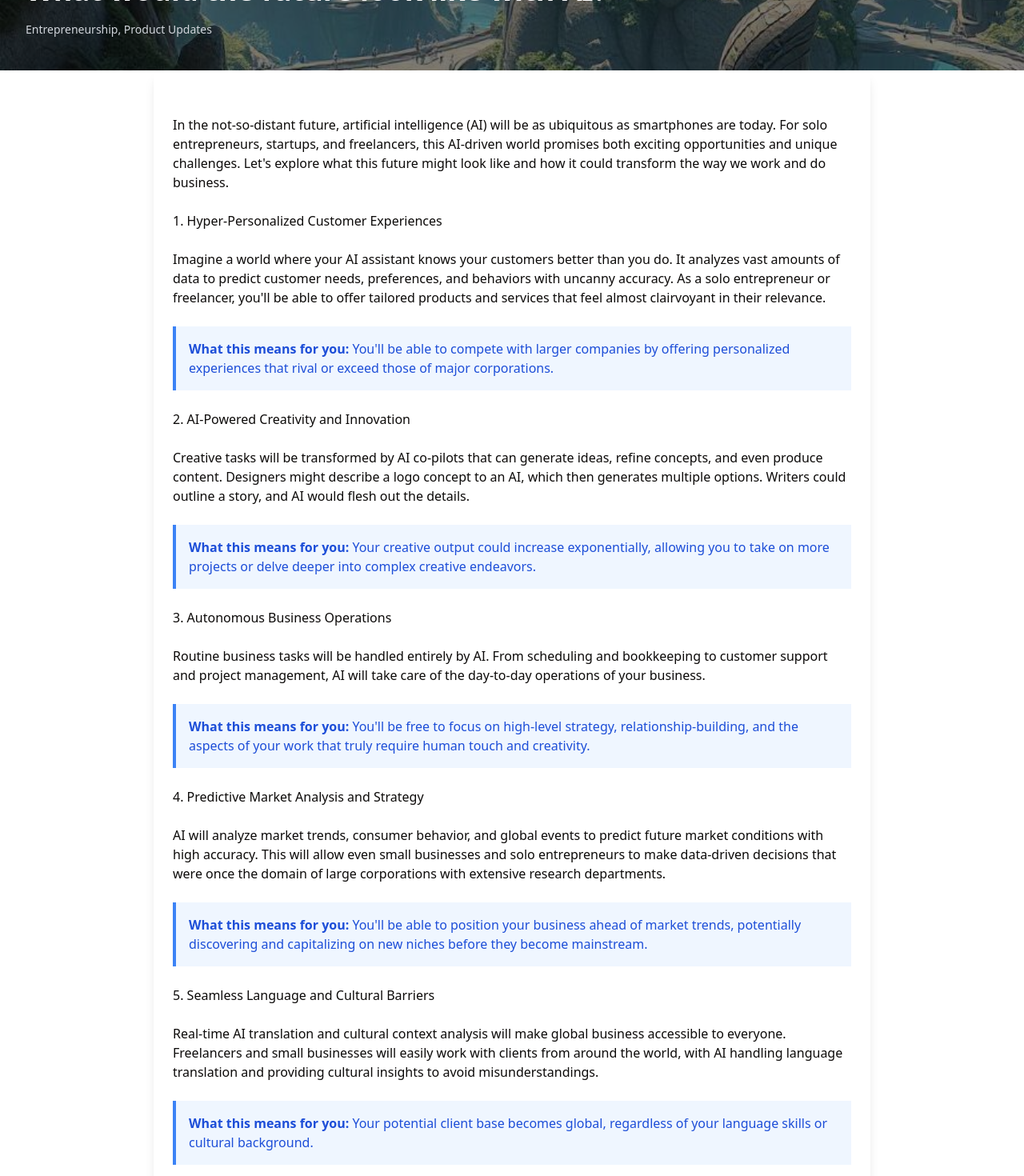
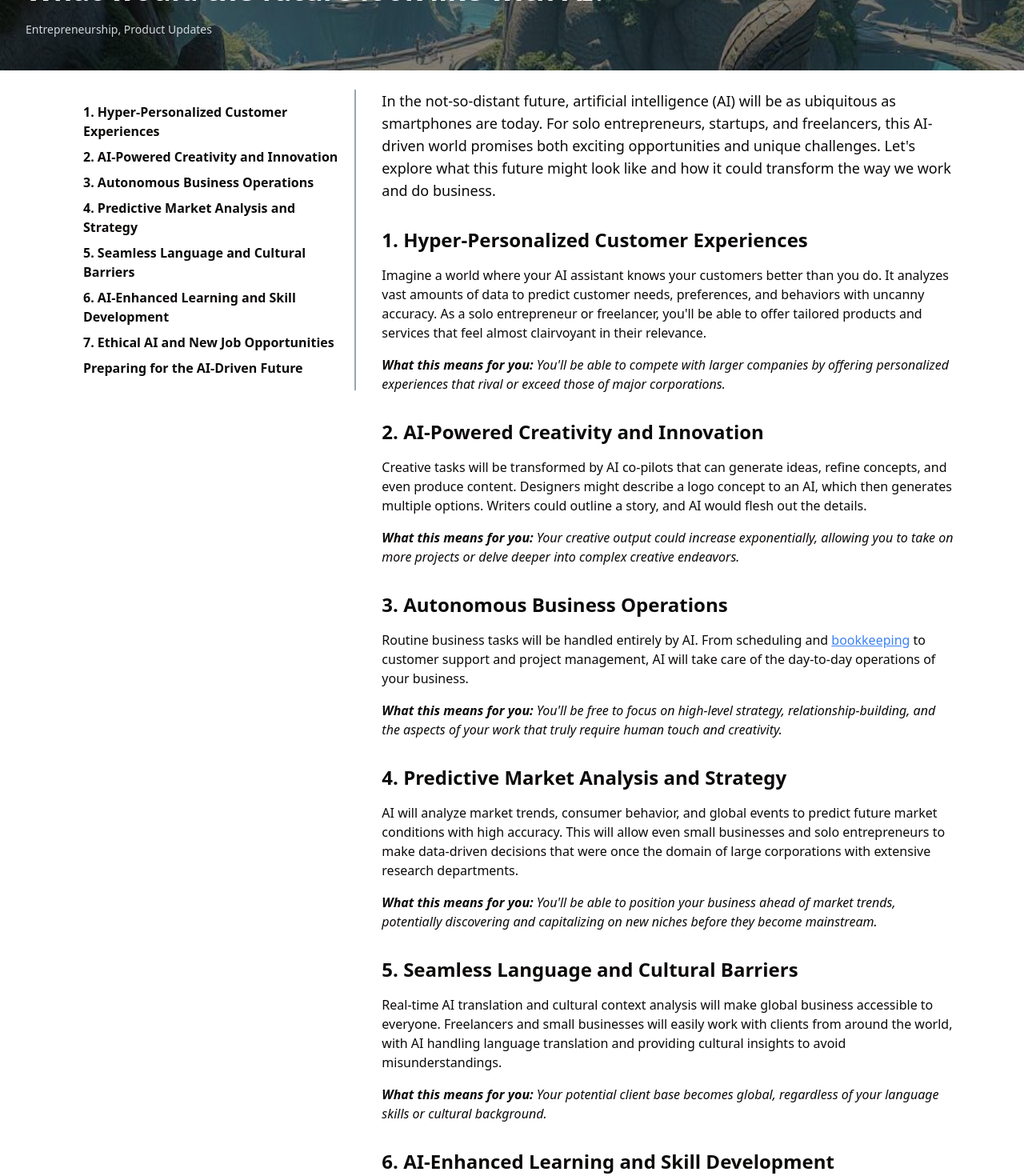
Before and after one commit to mikeling-dev/solohub, a Next.js app: page /blog/what-would-the-future-look-like-with-ai in a window 1280 px wide. Shown: the part 380-1850 px from the top of the page at 80% size. Built offline with nearby package versions, Linux system fonts and the light colour scheme.

Commit message:
future with ai blog post styling and background color

```diff
--- a/src/app/blog/what-would-the-future-look-like-with-ai/page.tsx
+++ b/src/app/blog/what-would-the-future-look-like-with-ai/page.tsx
@@ -26,10 +26,57 @@ export default function BlogPost({ params }: { params: { id: string } }) {
           </div>
         </div>
       </div>
-      <div className="max-w-4xl mx-auto p-6 bg-white shadow-lg rounded-lg">
-        <div className="prose prose-lg max-w-none mt-8">
-          <main className="space-y-6">
-            <p>
+
+      <div className="max-w-6xl mx-auto p-6">
+        <div className="flex flex-col md:flex-row gap-8">
+          <aside className="md:w-1/3">
+            <nav className="bg-secondary md:bg-transparent md:border-r-2 rounded-lg md:rounded-none border-gray-400 p-4 sticky top-4 md:top-8">
+              <ul className="space-y-2 font-semibold">
+                <li>
+                  <a href="#hyper-personalized" className=" hover:underline">
+                    1. Hyper-Personalized Customer Experiences
+                  </a>
+                </li>
+                <li>
+                  <a href="#ai-powered" className=" hover:underline">
+                    2. AI-Powered Creativity and Innovation
+                  </a>
+                </li>
+                <li>
+                  <a href="#autonomous-business" className=" hover:underline">
+                    3. Autonomous Business Operations
+                  </a>
+                </li>
+                <li>
+                  <a href="#predictive-market" className=" hover:underline">
+                    4. Predictive Market Analysis and Strategy
+                  </a>
+                </li>
+                <li>
+                  <a href="#seemless-language" className=" hover:underline">
+                    5. Seamless Language and Cultural Barriers
+                  </a>
+                </li>
+                <li>
+                  <a href="#ai-enhanced" className=" hover:underline">
+                    6. AI-Enhanced Learning and Skill Development
+                  </a>
+                </li>
+                <li>
+                  <a href="#ethical-ai" className=" hover:underline">
+                    7. Ethical AI and New Job Opportunities
+                  </a>
+                </li>
+                <li>
+                  <a href="#preparing-for" className=" hover:underline">
+                    Preparing for the AI-Driven Future
+                  </a>
+                </li>
+              </ul>
+            </nav>
+          </aside>
+          <main className="prose max-w-none md:w-2/3">
+            <p className="text-lg">
               In the not-so-distant future, artificial intelligence (AI) will be
               as ubiquitous as smartphones are today. For solo entrepreneurs,
               startups, and freelancers, this AI-driven world promises both
@@ -38,7 +85,12 @@ export default function BlogPost({ params }: { params: { id: string } }) {
               work and do business.
             </p>
 
-            <h2>1. Hyper-Personalized Customer Experiences</h2>
+            <h2
+              id="hyper-personalized"
+              className="text-2xl font-bold mt-8 mb-4"
+            >
+              1. Hyper-Personalized Customer Experiences
+            </h2>
             <p>
               Imagine a world where your AI assistant knows your customers
               better than you do. It analyzes vast amounts of data to predict
@@ -47,13 +99,15 @@ export default function BlogPost({ params }: { params: { id: string } }) {
               tailored products and services that feel almost clairvoyant in
               their relevance.
             </p>
-            <p className="bg-blue-50 border-l-4 border-blue-500 p-4 text-blue-700">
+            <p className="italic mt-4">
               <strong>What this means for you:</strong> You'll be able to
               compete with larger companies by offering personalized experiences
               that rival or exceed those of major corporations.
             </p>
 
-            <h2>2. AI-Powered Creativity and Innovation</h2>
+            <h2 id="ai-powered" className="text-2xl font-bold mt-8 mb-4">
+              2. AI-Powered Creativity and Innovation
+            </h2>
             <p>
               Creative tasks will be transformed by AI co-pilots that can
               generate ideas, refine concepts, and even produce content.
@@ -61,26 +115,39 @@ export default function BlogPost({ params }: { params: { id: string } }) {
               generates multiple options. Writers could outline a story, and AI
               would flesh out the details.
             </p>
-            <p className="bg-blue-50 border-l-4 border-blue-500 p-4 text-blue-700">
+            <p className="italic mt-4">
               <strong>What this means for you:</strong> Your creative output
               could increase exponentially, allowing you to take on more
               projects or delve deeper into complex creative endeavors.
             </p>
 
-            <h2>3. Autonomous Business Operations</h2>
+            <h2
+              id="autonomous-business"
+              className="text-2xl font-bold mt-8 mb-4"
+            >
+              3. Autonomous Business Operations
+            </h2>
             <p>
               Routine business tasks will be handled entirely by AI. From
-              scheduling and bookkeeping to customer support and project
-              management, AI will take care of the day-to-day operations of your
-              business.
+              scheduling and{" "}
+              <a
+                href="/blog/financial-management-tips-for-startups"
+                className="underline text-blue-500"
+              >
+                bookkeeping
+              </a>{" "}
+              to customer support and project management, AI will take care of
+              the day-to-day operations of your business.
             </p>
-            <p className="bg-blue-50 border-l-4 border-blue-500 p-4 text-blue-700">
+            <p className=" italic mt-4">
               <strong>What this means for you:</strong> You'll be free to focus
               on high-level strategy, relationship-building, and the aspects of
               your work that truly require human touch and creativity.
             </p>
 
-            <h2>4. Predictive Market Analysis and Strategy</h2>
+            <h2 id="predictive-market" className="text-2xl font-bold mt-8 mb-4">
+              4. Predictive Market Analysis and Strategy
+            </h2>
             <p>
               AI will analyze market trends, consumer behavior, and global
               events to predict future market conditions with high accuracy.
@@ -88,14 +155,16 @@ export default function BlogPost({ params }: { params: { id: string } }) {
               make data-driven decisions that were once the domain of large
               corporations with extensive research departments.
             </p>
-            <p className="bg-blue-50 border-l-4 border-blue-500 p-4 text-blue-700">
+            <p className="italic mt-4">
               <strong>What this means for you:</strong> You'll be able to
               position your business ahead of market trends, potentially
               discovering and capitalizing on new niches before they become
               mainstream.
             </p>
 
-            <h2>5. Seamless Language and Cultural Barriers</h2>
+            <h2 id="seamless-language" className="text-2xl font-bold mt-8 mb-4">
+              5. Seamless Language and Cultural Barriers
+            </h2>
             <p>
               Real-time AI translation and cultural context analysis will make
               global business accessible to everyone. Freelancers and small
@@ -103,13 +172,15 @@ export default function BlogPost({ params }: { params: { id: string } }) {
               with AI handling language translation and providing cultural
               insights to avoid misunderstandings.
             </p>
-            <p className="bg-blue-50 border-l-4 border-blue-500 p-4 text-blue-700">
+            <p className="italic mt-4">
               <strong>What this means for you:</strong> Your potential client
               base becomes global, regardless of your language skills or
               cultural background.
             </p>
 
-            <h2>6. AI-Enhanced Learning and Skill Development</h2>
+            <h2 id="ai-enhanced" className="text-2xl font-bold mt-8 mb-4">
+              6. AI-Enhanced Learning and Skill Development
+            </h2>
             <p>
               Continuous learning will be easier than ever, with AI-powered
               platforms that adapt to your learning style, schedule, and skill
@@ -117,27 +188,31 @@ export default function BlogPost({ params }: { params: { id: string } }) {
               existing ones with personalized, just-in-time learning
               experiences.
             </p>
-            <p className="bg-blue-50 border-l-4 border-blue-500 p-4 text-blue-700">
+            <p className="italic mt-4">
               <strong>What this means for you:</strong> Staying competitive and
               relevant in a rapidly changing business landscape becomes more
               manageable, allowing you to adapt to new technologies and market
               demands quickly.
             </p>
 
-            <h2>7. Ethical AI and New Job Opportunities</h2>
+            <h2 id="ethical-ai" className="text-2xl font-bold mt-8 mb-4">
+              7. Ethical AI and New Job Opportunities
+            </h2>
             <p>
               As AI becomes more prevalent, new job opportunities will emerge
               around AI ethics, oversight, and customization. There will be a
               growing need for professionals who can ensure AI systems are
               behaving ethically and in alignment with human values.
             </p>
-            <p className="bg-blue-50 border-l-4 border-blue-500 p-4 text-blue-700">
+            <p className="italic mt-4">
               <strong>What this means for you:</strong> New niches and
               specializations will open up, offering opportunities to position
               yourself as an expert in emerging fields.
             </p>
 
-            <h2>Preparing for the AI-Driven Future</h2>
+            <h2 id="preparing-for" className="text-2xl font-bold mt-8 mb-4">
+              Preparing for the AI-Driven Future
+            </h2>
             <ol>
               <li>
                 <strong>Stay Informed:</strong> Keep up with AI developments in
@@ -162,7 +237,7 @@ export default function BlogPost({ params }: { params: { id: string } }) {
               </li>
             </ol>
 
-            <p>
+            <p className="mt-4">
               The future with AI holds immense potential for solo entrepreneurs,
               startups, and freelancers. By embracing these technologies and
               preparing for the changes ahead, you can position yourself at the
--- a/src/app/globals.css
+++ b/src/app/globals.css
@@ -32,7 +32,9 @@
   }
 
   .dark {
-    --background: 20 14.3% 4.1%;
+    /* --background: 20 14.3% 4.1%; */
+    /* --background: 220 15% 15.7%; ebony*/
+    --background: 0 0% 12.9%;
     --foreground: 60 9.1% 97.8%;
     --card: 20 14.3% 4.1%;
     --card-foreground: 60 9.1% 97.8%;
```
Also changed, not shown: src/app/blog/financial-management-tips-for-startups/page.tsx (+8 -17 lines).
